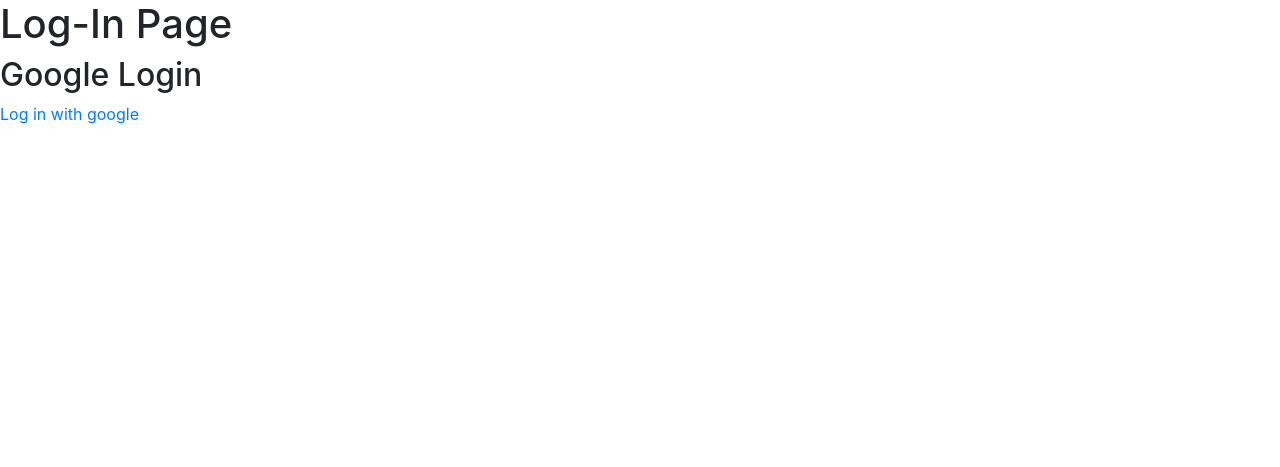
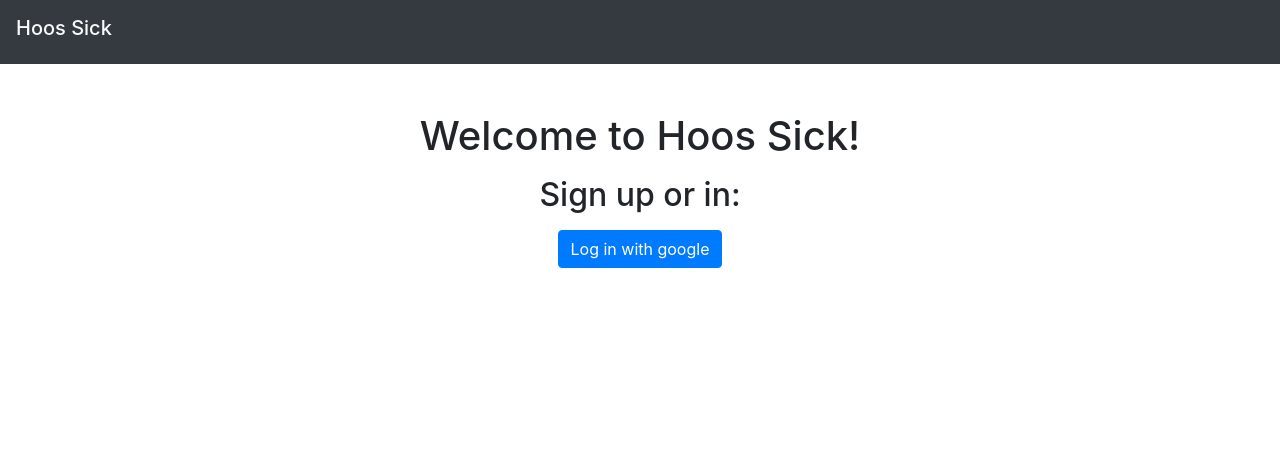
Before and after one commit to MatthewELucio/ContactTracingAppHooHacks, a Django app: page / in a window 1280 px wide. Shown: the top 467 px of the page. Run offline with Django 4.2, Linux system fonts and the light colour scheme; some libraries are stand-ins or nearby versions.

Commit message:
updated login page

```diff
--- a/App/templates/login.html
+++ b/App/templates/login.html
@@ -13,19 +13,24 @@
         <link href="https://stackpath.bootstrapcdn.com/bootstrap/4.2.1/css/bootstrap.min.css" rel="stylesheet">
     </head>
 
-    <body>
+    <body class="text-center">
         <header>
+            <nav class="navbar navbar-expand-lg navbar-light bg-dark">
+                <h4 class="navbar-brand text-light">Hoos Sick</h4>
+            </nav>
             <div class="top-banner"></div>
-            <div class="bottom-banner">
-                <h1 class="title">Log-In Page</h1>
+            <div class="bottom-banner align-middle">
+                <h1 class="title pt-5">Welcome to Hoos Sick!</h1>
             </div>
         </header>
         <div class = "main-picture">
             <div class="overlay"></div>
                 <div class="content">
                     {% load socialaccount %}
-                    <h2>Google Login</h2>
-                    <a href="{% provider_login_url 'google' %}?next=/home">Log in with google</a>
+                    <h2 class = "p-2">Sign up or in:</h2>
+                    <button type="button" class="btn btn-primary">
+                        <a class = "text-white" href="{% provider_login_url 'google' %}?next=/home">Log in with google</a>
+                    </button>
                 </div>
         </div>
         <div class="p-5 bg-white" ></div>
```
